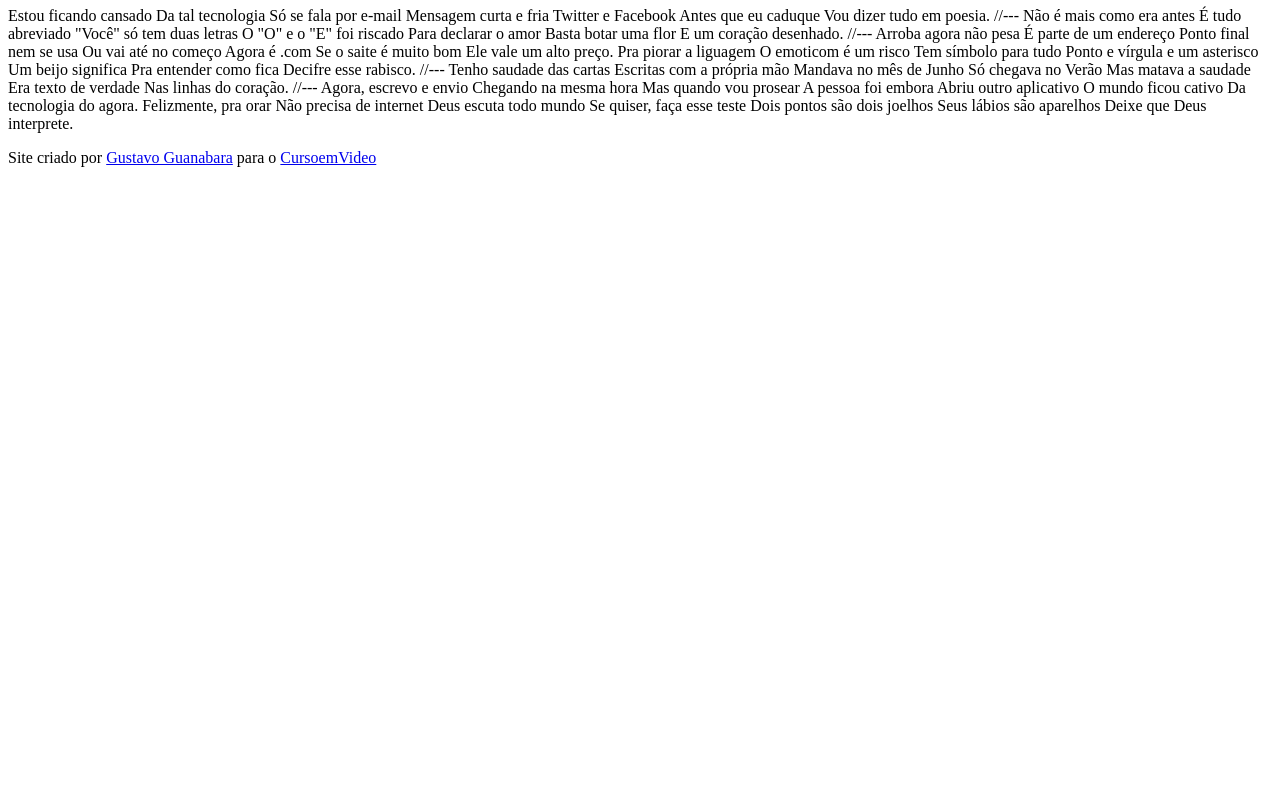
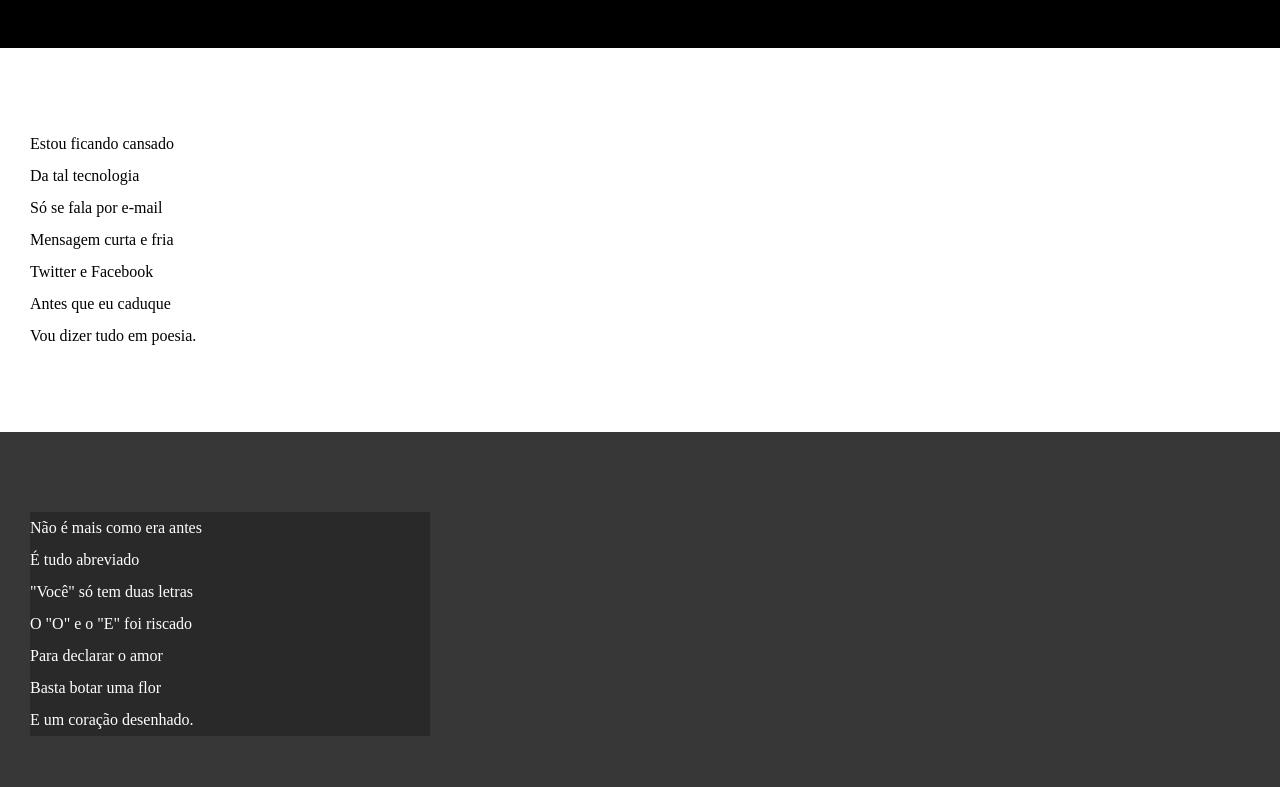
Before and after one commit to Thiigasz/html-css, a plain HTML site: page desafios/d012/index.html in a window 1280 px wide. Shown: the part 107-894 px from the top of the page. Before the commit the page ends 800 px from the top, so only its background shows below. Drawn offline with Linux system fonts and the light colour scheme.

Commit message:
atualizei estilos dos textos e blocos

```diff
--- /dev/null
+++ b/desafios/d012/estilo/style.css
@@ -0,0 +1,67 @@
+@charset "UTF-8";
+
+* { /*criar configs gerais para resetar todos os nossos elementos; */
+    margin: 0px;
+    padding: 0px;
+}
+
+html, body { /*configs que os dois terão em comum*/
+    min-height: 100vh; /*tamanho (altura) mínimo do site*/
+    background-color: darkgray;
+
+}
+
+header {
+    background-color: black;
+    color: white;
+    text-align: center;
+}
+
+header > h1 {
+    padding-top: 50px; /* parte de cima do cabecario*/
+    /*text-transform: uppercase; */
+    font-variant:small-caps;
+}
+
+header > p {
+    padding-bottom: 50px; /*parte de baixo do cabecario*/
+}
+
+a {
+    color: white;
+    text-decoration: none;
+    font-weight: bolder;
+}
+
+header a:hover, footer a:hover {
+    text-decoration: underline;
+}
+
+section {
+    padding-top: 10vh;
+    padding-bottom: 10vh;
+    line-height: 2em;
+    padding-left: 30px;
+}
+
+section.normal {
+    background-color: white;
+    color: black;
+}
+
+section.imagem {
+    background-color: rgb(56, 55, 55);
+    color: white;
+}
+
+section.imagem > p {
+    background-color: rgba(0, 0, 0, 0.247);
+    width: 400px;
+}
+
+footer {
+    background-color: black;
+    color: white;
+    text-align: center;
+    padding: 10px;
+}
--- a/desafios/d012/index.html
+++ b/desafios/d012/index.html
@@ -4,6 +4,7 @@
     <meta charset="UTF-8">
     <meta name="viewport" content="width=device-width, initial-scale=1.0">
     <title>Cordel Moderno</title>
+    <link rel="stylesheet" href="estilo/style.css">
 </head>
 <body>
     <header>
@@ -16,69 +17,86 @@
 
     </header>
 
-        Estou ficando cansado
-        Da tal tecnologia
-        Só se fala por e-mail
-        Mensagem curta e fria
-        Twitter e Facebook
-        Antes que eu caduque
-        Vou dizer tudo em poesia.
+        <section class="normal">
+            <p>
+                Estou ficando cansado <br>
+                Da tal tecnologia <br>
+                Só se fala por e-mail <br>
+                Mensagem curta e fria <br>
+                Twitter e Facebook <br>
+                Antes que eu caduque <br>
+                Vou dizer tudo em poesia.
+            </p>
+        </section>
 
-        //---
 
-        Não é mais como era antes
-        É tudo abreviado
-        "Você" só tem duas letras
-        O "O" e o "E" foi riscado
-        Para declarar o amor
-        Basta botar uma flor
-        E um coração desenhado.
+        <section class="imagem">
+            <p>
+                Não é mais como era antes <br>
+                É tudo abreviado <br>
+                "Você" só tem duas letras <br>
+                O "O" e o "E" foi riscado <br>
+                Para declarar o amor <br>
+                Basta botar uma flor <br>
+                E um coração desenhado.
+            </p>
+        </section>
 
-        //---
+        <section class="normal">
+            <p>
+                Arroba agora não pesa <br>
+                É parte de um endereço <br>
+                Ponto final nem se usa <br>
+                Ou vai até no começo <br>
+                Agora é .com <br>
+                Se o saite é muito bom <br>
+                Ele vale um alto preço. <br>
+            </p>
 
-        Arroba agora não pesa
-        É parte de um endereço
-        Ponto final nem se usa
-        Ou vai até no começo
-        Agora é .com
-        Se o saite é muito bom
-        Ele vale um alto preço.
+            <p>
+                Pra piorar a liguagem <br>
+                O emoticom é um risco <br>
+                Tem símbolo para tudo <br>
+                Ponto e vírgula e um asterisco <br>
+                Um beijo significa <br>
+                Pra entender como fica <br>
+                Decifre esse rabisco.
+            </p>
+        </section>
 
-        Pra piorar a liguagem
-        O emoticom é um risco
-        Tem símbolo para tudo
-        Ponto e vírgula e um asterisco
-        Um beijo significa
-        Pra entender como fica
-        Decifre esse rabisco.
+        <section class="imagem">
+            <p>
+                Tenho saudade das cartas <br>
+                Escritas com a própria mão <br>
+                Mandava no mês de Junho <br>
+                Só chegava no Verão <br>
+                Mas matava a saudade <br>
+                Era texto de verdade <br>
+                Nas linhas do coração.
+            </p>
+        </section>
 
-        //---
+        <section class="normal">
+            <p>
+                Agora, escrevo e envio <br>
+                Chegando na mesma hora <br>
+                Mas quando vou prosear <br>
+                A pessoa foi embora <br>
+                Abriu outro aplicativo <br>
+                O mundo ficou cativo <br>
+                Da tecnologia do agora. <br>
+            </p>
 
-        Tenho saudade das cartas
-        Escritas com a própria mão
-        Mandava no mês de Junho
-        Só chegava no Verão
-        Mas matava a saudade
-        Era texto de verdade
-        Nas linhas do coração.
-
-        //---
-
-        Agora, escrevo e envio
-        Chegando na mesma hora
-        Mas quando vou prosear
-        A pessoa foi embora
-        Abriu outro aplicativo
-        O mundo ficou cativo
-        Da tecnologia do agora.
-
-        Felizmente, pra orar
-        Não precisa de internet
-        Deus escuta todo mundo
-        Se quiser, faça esse teste
-        Dois pontos são dois joelhos
-        Seus lábios são aparelhos
-        Deixe que Deus interprete.
+            <p>
+                Felizmente, pra orar <br>
+                Não precisa de internet <br>
+                Deus escuta todo mundo <br>
+                Se quiser, faça esse teste <br>
+                Dois pontos são dois joelhos  <br>
+                Seus lábios são aparelhos <br>
+                Deixe que Deus interprete.
+            </p>
+        </section>
 
         <footer>
             <p>Site criado por <a href="https://gustavoguanabara.github.io" target="_blank">Gustavo Guanabara</a> para o <a href="https:///www.cursoemvideo.com" target="_blank">CursoemVideo</a></p>
```
